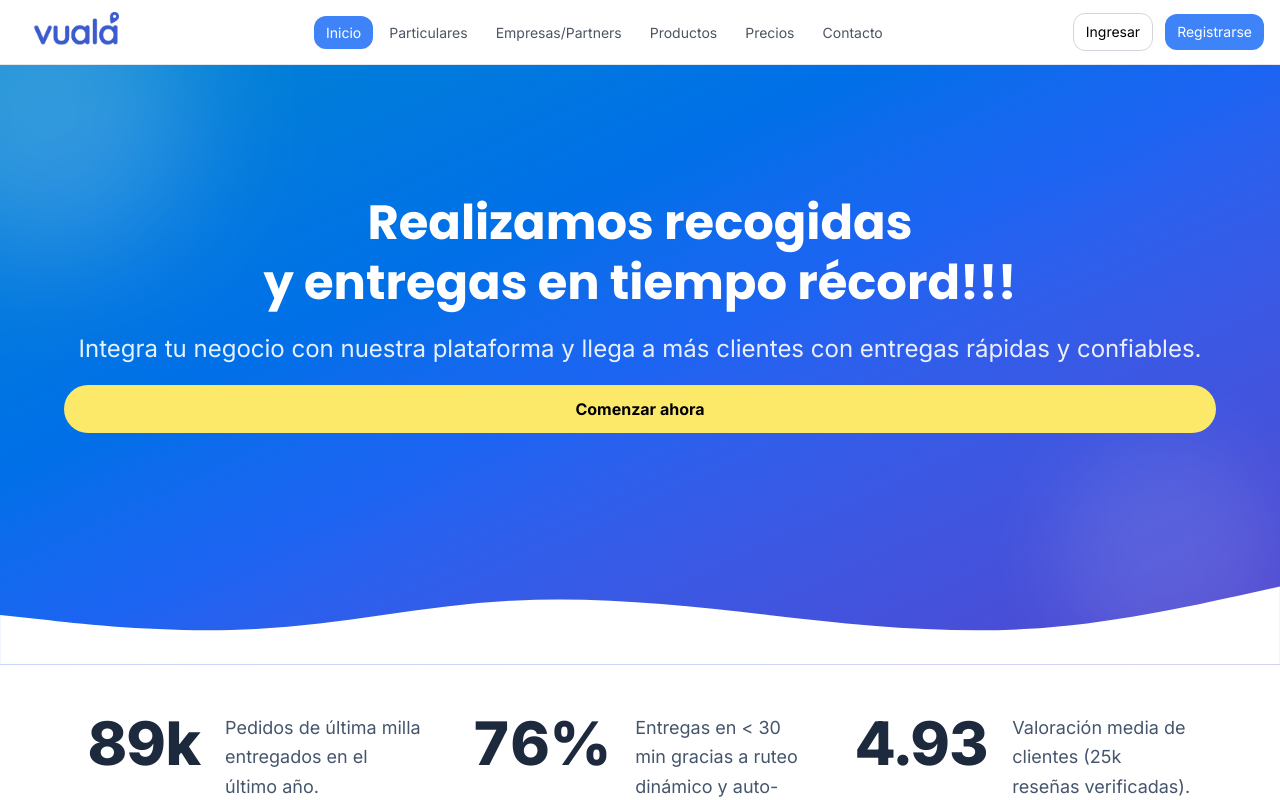
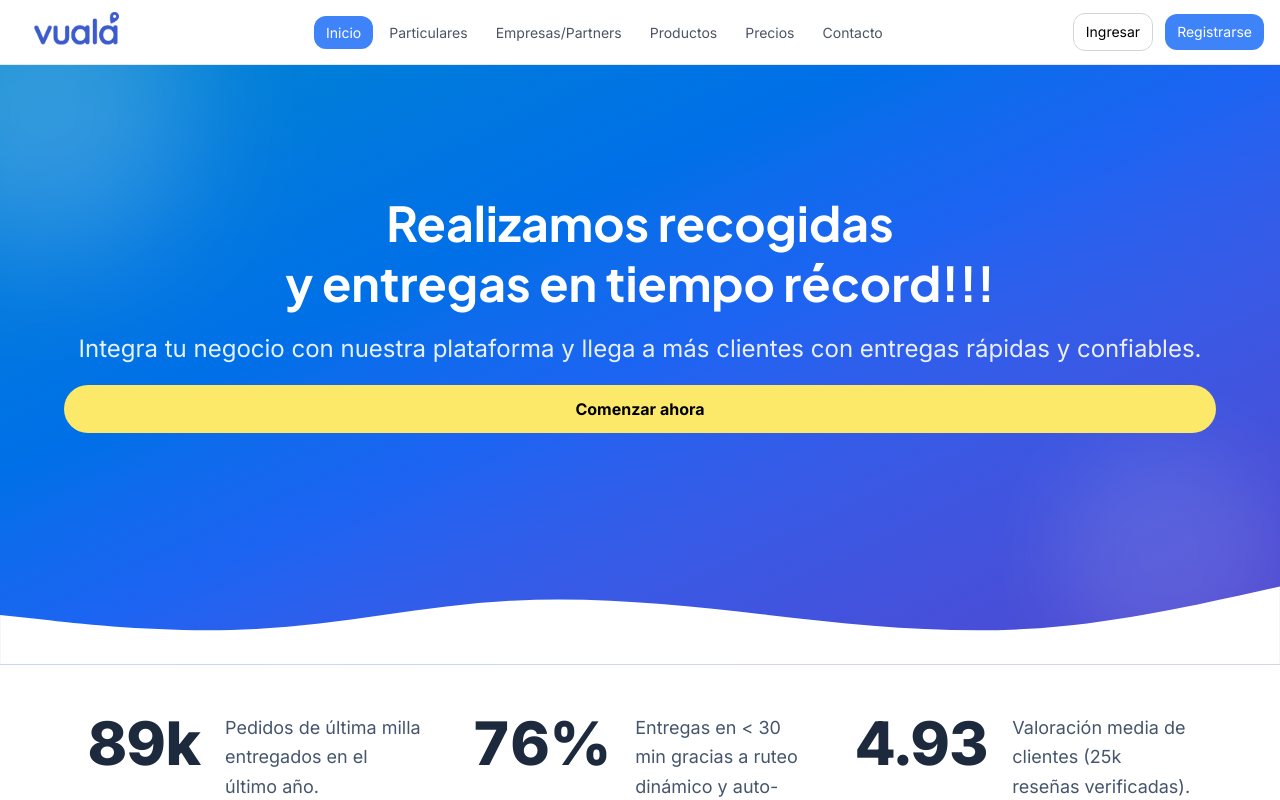
Before and after one commit to jbarretodev/vuala-ondemand, a Next.js app: page / in a window 1280 px wide. Shown: the top 800 px of the page. Built offline with nearby package versions, Linux system fonts and the light colour scheme.

Commit message:
fix : modificacion de tipografia

```diff
--- /dev/null
+++ b/src/app/font.ts
@@ -0,0 +1,14 @@
+import { Inter , Plus_Jakarta_Sans } from "next/font/google";
+
+export const inter = Inter({
+  subsets: ["latin"],
+  variable: "--font-inter",
+  display: "swap",
+});
+
+export const jakarta = Plus_Jakarta_Sans({
+  subsets: ["latin"],
+  weight: ["400","500","600","700","800"],
+  variable: "--font-jakarta",
+  display: "swap",
+});
--- a/src/app/globals.css
+++ b/src/app/globals.css
@@ -1,6 +1,15 @@
 @import "tailwindcss";
 @plugin "flowbite-react/plugin/tailwindcss";
 @source "../../.flowbite-react/class-list.json";
+
+@layer utilities {
+  .font-inter { font-family: var(--font-inter), system-ui, sans-serif; }
+  .font-jakarta { font-family: var(--font-jakarta), var(--font-inter), system-ui, sans-serif; }
+}
+
+
+
+
 
 :root {
   /*
@@ -31,9 +40,6 @@
     --color-warning: #FFB300;
     --color-danger:  #E53935;
     --color-info:    #29B6F6;
-}:root {
-  --font-inter: "Inter", sans-serif;
-  --font-poppins: "Poppins", sans-serif;
 }
 
 .alto {
@@ -81,7 +87,7 @@ body {
 
   /* Headings y elementos de UI: Poppins */
   h1, h2, h3, h4, h5, h6 {
-    font-family: var(--font-poppins);
+    font-family: var(--font-jakarta);
     font-weight: 600; /* ajusta a gusto */
   }
 
--- a/src/app/layout.tsx
+++ b/src/app/layout.tsx
@@ -3,29 +3,9 @@ import { Inter, Poppins } from "next/font/google";
 import "./globals.css";
 import AuthSessionProvider from "@/components/providers/SessionProvider";
 import ToasterProvider from "@/components/providers/ToasterProvider";
-/*
-import { Geist, Geist_Mono } from "next/font/google";
-const geistSans = Geist({
-  variable: "--font-geist-sans",
-  subsets: ["latin"],
-});
-
-const geistMono = Geist_Mono({
-  variable: "--font-geist-mono",
-  subsets: ["latin"],
-});*/
+import { inter , jakarta } from "./font";
 
 
-const inter = Inter ({
-  variable: "--font-inter",
-  subsets : ["latin"],
-});
-
-const poppins = Poppins({
-  variable: "--font-poppins",
-  subsets: ["latin"],
-  weight: ["400", "500", "600", "700"],
-});
 
 export const metadata: Metadata = {
   title: "Vualá | plataforma de entregas de  última milla ",
@@ -38,9 +18,9 @@ export default function RootLayout({
   children: React.ReactNode;
 }>) {
   return (
-    <html lang="en">
+    <html lang="en" className={`${inter.variable} ${jakarta.variable}`}>
       <body
-        className={`${inter.variable} ${poppins.variable} antialiased`}
+        className="font-jakarta"
       >
         <AuthSessionProvider>
           <ToasterProvider />
```
